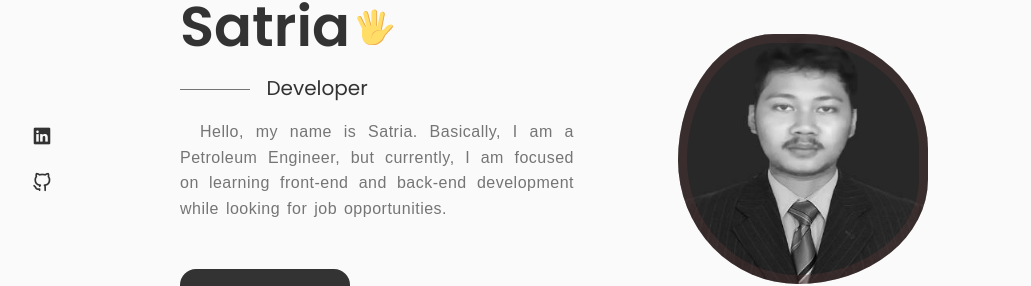
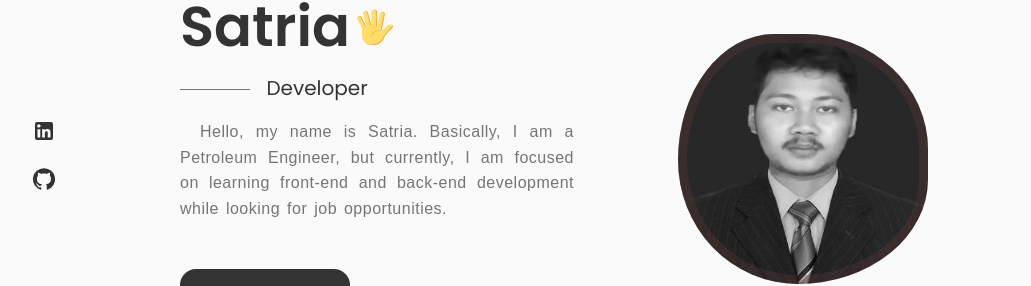
Before and after one commit to Satria-WS/REACT-TS-PORTO2, a React (Create React App) app: page / in a window 1280 px wide. Shown: the part 200-486 px from the top of the page, without its empty margins (124-1155 px from the left). Built offline with nearby package versions, Linux system fonts and the light colour scheme; the HTML template or start-up script is replaced by a standard one.

Commit message:
add social icon

```diff
--- a/src/components/home/Social.tsx
+++ b/src/components/home/Social.tsx
@@ -1,16 +1,20 @@
 import React from "react";
+
+
+import LinkedInIcon from "@mui/icons-material/LinkedIn";
+import GitHubIcon from "@mui/icons-material/GitHub";
 
 const Social = () => {
   return (
     <div className="home__social">
       <a href="https://translated.turbopages.org/proxy_u/en-id.en.4619a25a-64be1993-34918079-74722d776562/https/id.linkedin.com/in/satria-wibowo-subiantoro" className="home__social-icon" target="_blank">
-        <i className="uil uil-linkedin"></i>
+        <i className="uil"><LinkedInIcon/></i>
       </a>
       {/* <a href="" className="home__social-icon" target="_blank">
         <i className="uil uil-whatsapp"></i>
       </a> */}
       <a href="https://github.com/Satria-WS" className="home__social-icon" target="_blank">
-        <i className="uil uil-github-alt"></i>
+        <i className="uil"><GitHubIcon/></i>
       </a>
 
 
```
